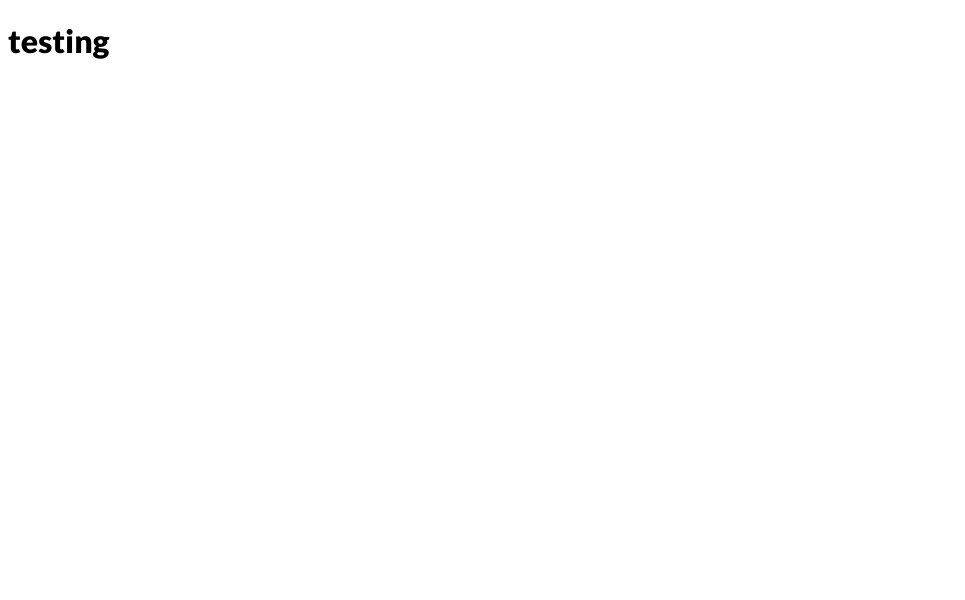
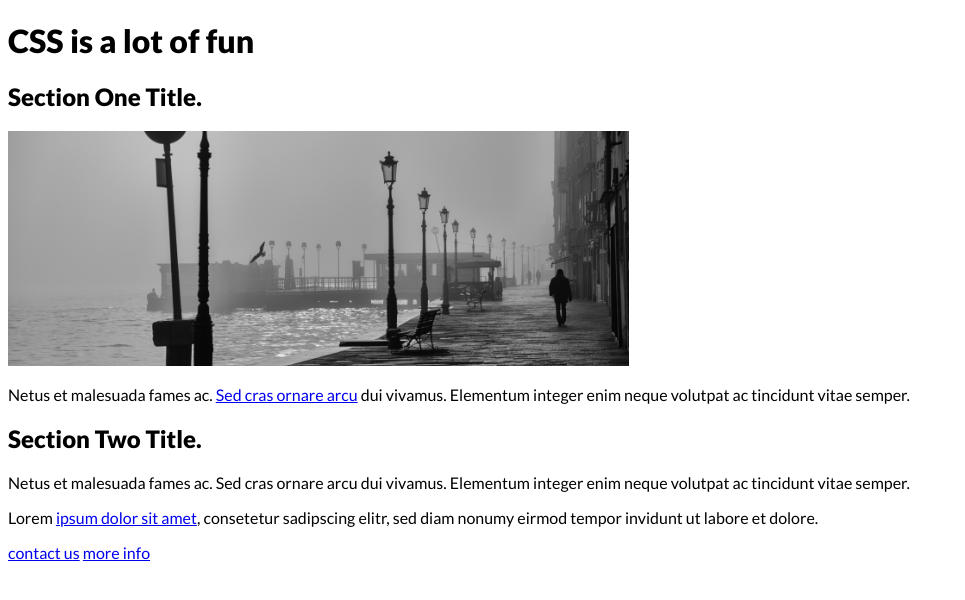
Before and after one commit to xaviguasch/tfcp-mod-3-cjf-css-fundamentals-25-putting-it-all-together, a plain HTML site: page index.html in a window 1280 px wide. Shown: the whole page, without its empty margins (0-965 px from the left). Drawn offline with Linux system fonts and the light colour scheme.

Commit message:
added html markup

```diff
--- a/index.html
+++ b/index.html
@@ -11,6 +11,56 @@
     <link rel="stylesheet" href="./css/style.css" />
   </head>
   <body>
-    <h1>testing</h1>
+    <header>
+      <div class="wrapper">
+        <h1>CSS is a lot of fun</h1>
+      </div>
+    </header>
+    <section class="section-one">
+      <div class="wrapper">
+        <h2>Section One Title.</h2>
+
+        <img src="./images/boardwalk.png" alt="A boarwalk in black and white" />
+
+        <p>
+          Netus et malesuada fames ac. <a href="#">Sed cras ornare arcu</a> dui vivamus.
+          Elementum integer enim neque volutpat ac tincidunt vitae semper.
+        </p>
+      </div>
+    </section>
+
+    <section class="section-two">
+      <div class="wrapper">
+        <h2>Section Two Title.</h2>
+
+        <p>
+          Netus et malesuada fames ac. Sed cras ornare arcu dui vivamus. Elementum integer
+          enim neque volutpat ac tincidunt vitae semper.
+        </p>
+
+        <p>
+          Lorem <a href="#">ipsum dolor sit amet</a>, consetetur sadipscing elitr, sed
+          diam nonumy eirmod tempor invidunt ut labore et dolore.
+        </p>
+
+        <a href="#" class="btn btn-contact">contact us</a>
+        <a href="#" class="btn btn-info">more info</a>
+      </div>
+    </section>
   </body>
 </html>
+
+<!--
+
+
+
+
+
+
+
+
+
+
+
+
+ -->
```
